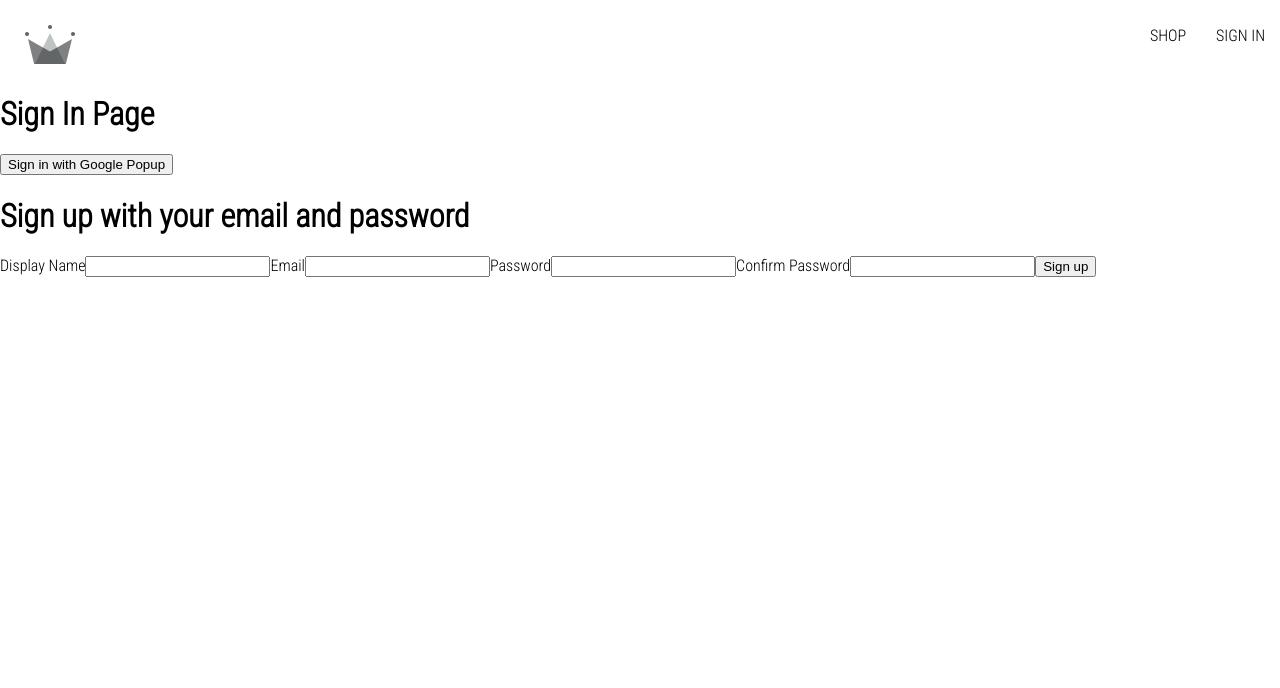
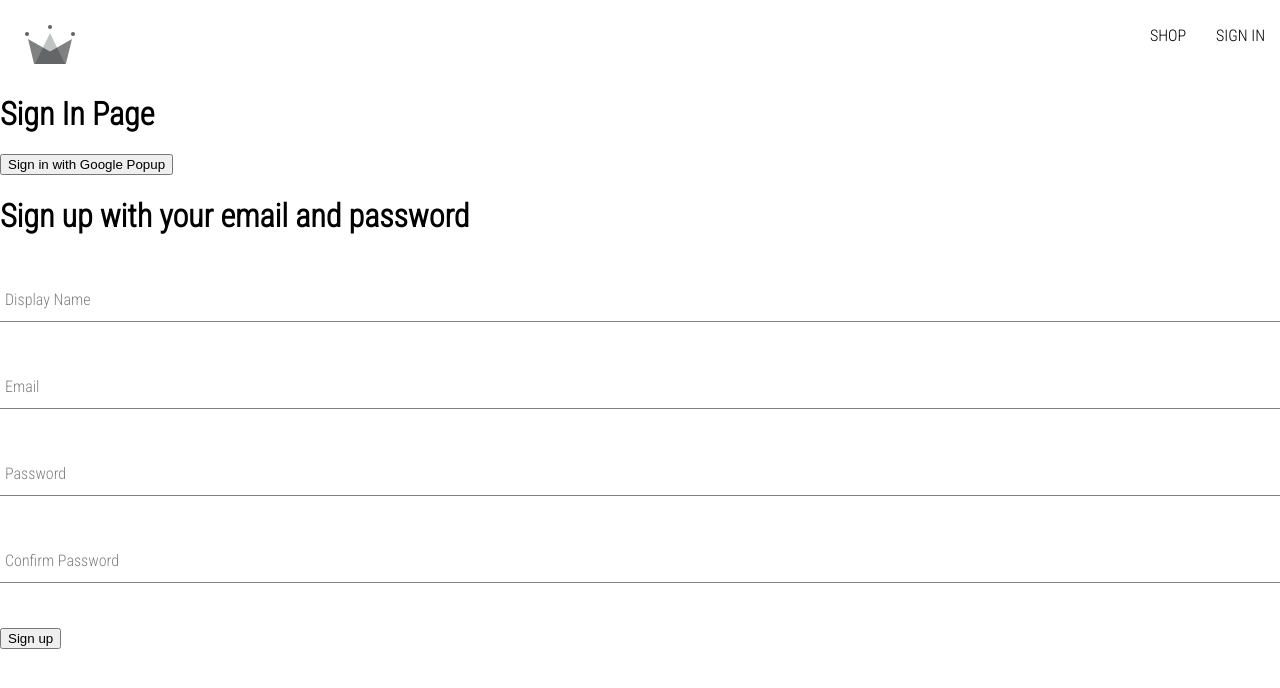
Before and after one commit to jchaconb/crwn-clothing, a React (Create React App) app: page /sign-in in a window 1280 px wide. Shown: the top 688 px of the page. Built offline with nearby package versions, Linux system fonts and the light colour scheme; a web font is replaced by a local one.

Commit message:
100. Generalizing Form Input Component

```diff
--- /dev/null
+++ b/src/components/form-input/form-input.component.jsx
@@ -0,0 +1,22 @@
+import './form-input.styles.scss'
+
+const FormInput = ({ label, ...otherProps}) =>
+{
+  return (
+    <div className="group">
+      <input className="form-input" { ...otherProps}/>
+      {label && (
+        <label
+          className={`${
+            otherProps.value.length ? 'shrink' : ''
+          } form-input-label`}
+        >
+          {label}
+        </label>
+      )}
+
+    </div>
+  )
+}
+
+export default FormInput;
--- /dev/null
+++ b/src/components/form-input/form-input.styles.scss
@@ -0,0 +1,54 @@
+$sub-color: grey;
+$main-color: black;
+
+@mixin shrinkLabel {
+  top: -14px;
+  font-size: 12px;
+  color: $main-color;
+}
+
+.group {
+  position: relative;
+  margin: 45px 0;
+
+  .form-input {
+    background: none;
+    background-color: white;
+    color: $sub-color;
+    font-size: 18px;
+    padding: 10px 10px 10px 5px;
+    display: block;
+    width: 100%;
+    border: none;
+    border-radius: 0;
+    border-bottom: 1px solid $sub-color;
+    margin: 25px 0;
+
+    &:focus {
+      outline: none;
+    }
+
+    &:focus ~ .form-input-label {
+      @include shrinkLabel();
+    }
+  }
+
+  input[type='password'] {
+    letter-spacing: 0.3em;
+  }
+
+  .form-input-label {
+    color: $sub-color;
+    font-size: 16px;
+    font-weight: normal;
+    position: absolute;
+    pointer-events: none;
+    left: 5px;
+    top: 10px;
+    transition: 300ms ease all;
+
+    &.shrink {
+      @include shrinkLabel();
+    }
+  }
+}
--- a/src/components/sign-up-form/sign-up-form.component.jsx
+++ b/src/components/sign-up-form/sign-up-form.component.jsx
@@ -1,4 +1,6 @@
 import { useState } from 'react';
+
+import FormInput from '../form-input/form-input.component';
 
 import { createAuthUserWithEmailAndPassword, createUserDocumentFromAuth } from '../../utils/firebase/firebase.utils';
 
@@ -21,12 +23,15 @@
     event.preventDefault();
 
     if(password != confirmPassword) {
-      alert("Password does not match");
+      alert("Passwords do not match");
       return
     }
 
     try {
-      const { user } = await createAuthUserWithEmailAndPassword(email, password);
+      const { user } = await createAuthUserWithEmailAndPassword(
+        email,
+        password
+      );
 
       await createUserDocumentFromAuth(user, { displayName });
       resetFormFields();
@@ -51,8 +56,8 @@
     <div>
       <h1>Sign up with your email and password</h1>
       <form onSubmit={handleSubmit}>
-        <label>Display Name</label>
-        <input
+        <FormInput
+          label="Display Name"
           type="text"
           required
           onChange={handleChange}
@@ -60,8 +65,8 @@
           value={displayName}
         />
 
-        <label>Email</label>
-        <input
+        <FormInput
+          label= "Email"
           type="email"
           required
           onChange={handleChange}
@@ -69,8 +74,8 @@
           value={email}
         />
 
-        <label>Password</label>
-        <input
+        <FormInput
+          label="Password"
           type="password"
           required
           onChange={handleChange}
@@ -78,8 +83,8 @@
           value={password}
         />
 
-        <label>Confirm Password</label>
-        <input
+        <FormInput
+          label="Confirm Password"
           type="password"
           required
           onChange={handleChange}
```
